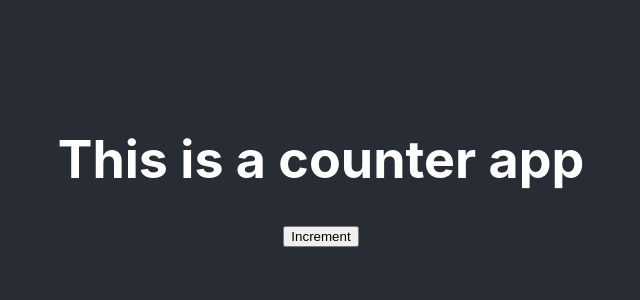
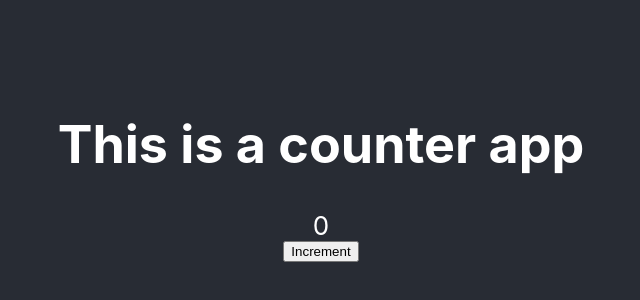
Before and after one commit to alexlecco/tdd-counter, a React (Create React App) app: page / in a window 1280 px wide. Shown: the part 230-530 px from the top of the page, without its empty margins (319-959 px from the left). Built offline with nearby package versions, Linux system fonts and the light colour scheme.

Commit message:
write t3 with initial state value

```diff
--- a/src/App.js
+++ b/src/App.js
@@ -1,10 +1,14 @@
+import { useState } from 'react';
 import './App.css';
 
 function App() {
+  const [counter] = useState(0);
+
   return (
     <div className="App">
       <header className="App-header">
         <h1>This is a counter app</h1>
+        <div id="counter-value">{counter}</div>
         <button id="increment-btn">Increment</button>
       </header>
     </div>
```
Also changed, not shown: 1 other file (tests, documents, lock files or other folders).
